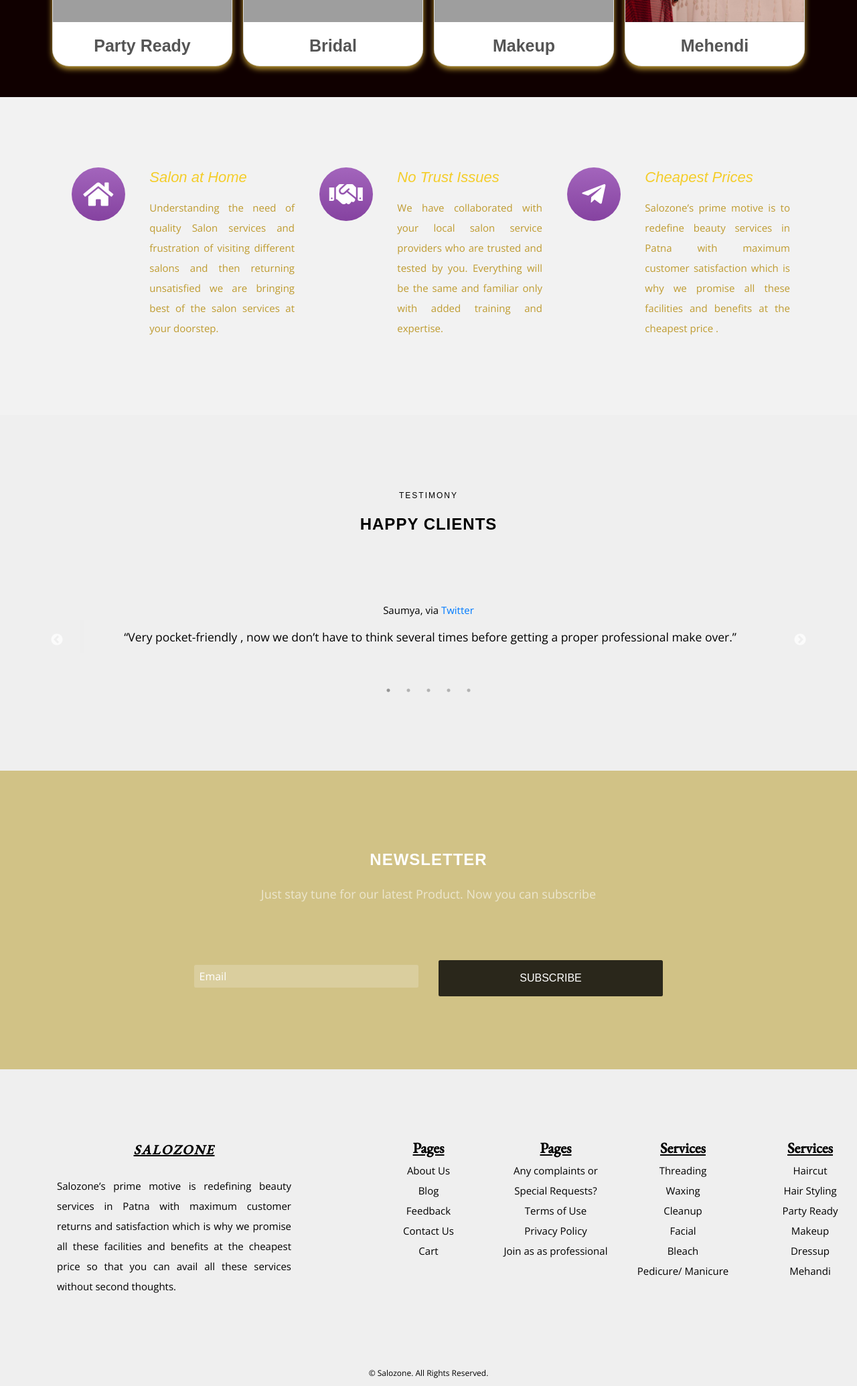
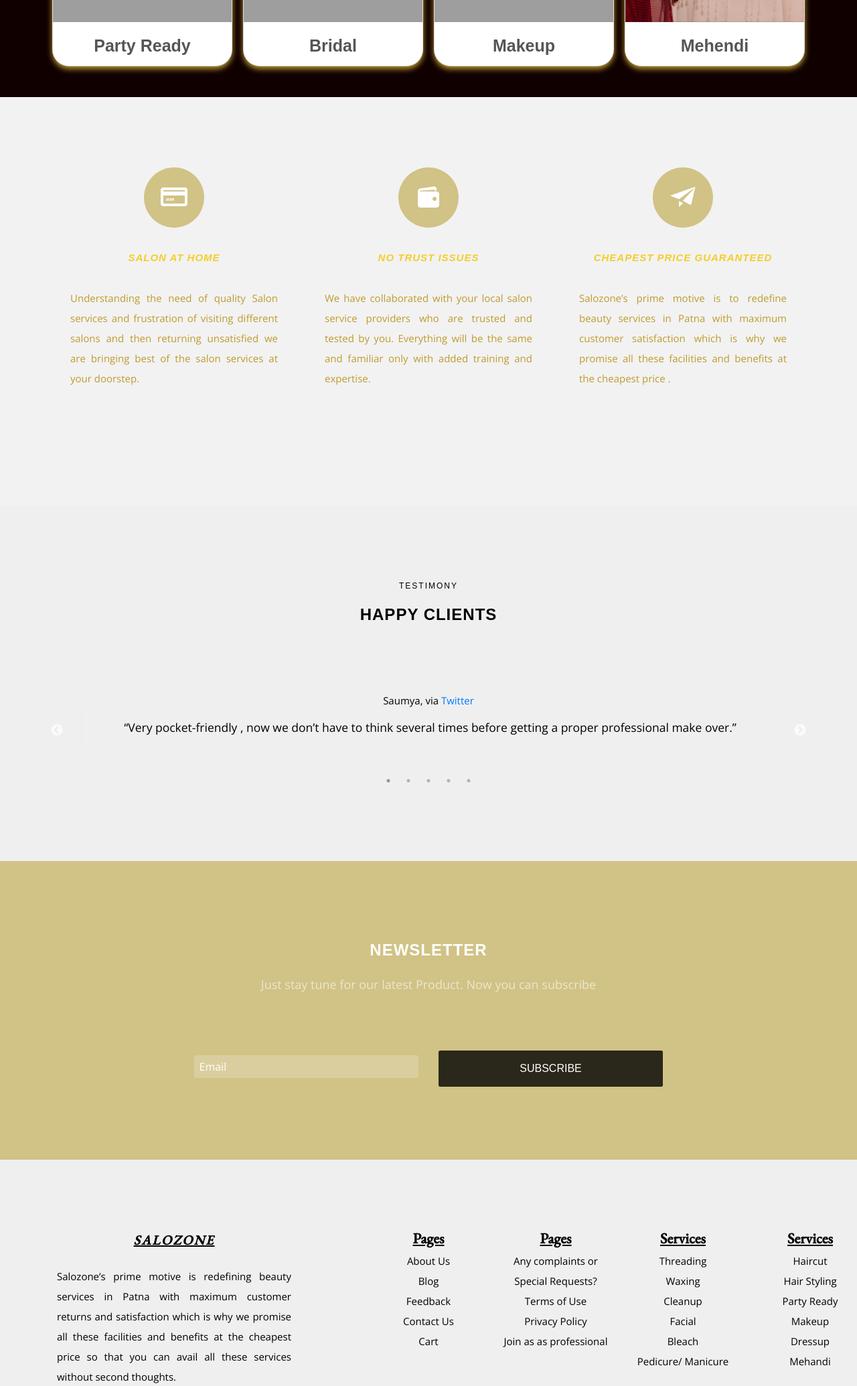
Before and after one commit to salozone/salozone, a PHP site: page / in a window 1280 px wide. Shown: the part 1631-3701 px from the top of the page at 67% size. Run offline with PHP 8.4, Linux system fonts and the light colour scheme; some libraries are stand-ins or nearby versions; some web fonts are replaced; grey boxes are pictures that could not be loaded.

Commit message:
Navbar and about section update

```diff
--- a/header.php
+++ b/header.php
@@ -181,6 +181,7 @@ if(isset($_COOKIE['isLogin']) && $_COOKIE['isLogin'] == 1) {
 		 					<?php } ?>
 
 						</li>
+
 						<?php if($_SERVER['REQUEST_URI']!='/salozone/index.php'&& $_SERVER['REQUEST_URI']!='/salozone/') { ?>
 						<li class="has-dropdown remove">
 							<a style="font-family: Open Sans, helvetica; color:#000000;">Services</a>
@@ -213,6 +214,25 @@ if(isset($_COOKIE['isLogin']) && $_COOKIE['isLogin'] == 1) {
 											<span class="col-md-5 col-xs-6 text-center menu-1 navicon">
 							 					<ul>
 													<span class="whatsapp">
+														<li class="has-dropdown">
+															<a>Services</a>
+															<ul class="dropdown">
+																<li><a href="single.php">Threading</a></li>
+																<li><a href="waxing.php">Waxing</a></li>
+																<li><a href="cleanup.php">Cleanup</a></li>
+																<li><a href="facial.php">Facial</a></li>
+																<li><a href="bleaching.php">Bleach</a></li>
+																<li><a href="pedicure.php">Pedicure/Manicure</a></li>
+																<li><a href="haricut.php">Haircut</a></li>
+																<li><a href="hairstyling.php">Hair Care</a></li>
+																<li><a href="partyready.php">Party Ready</a></li>
+																<li><a href="makeup.php">Bridal</a></li>
+																<li><a href="dressup.php">Dress Up</a></li>
+																<li><a href="mehandi.php">Mehandi</a></li>
+															</ul>
+														</li>
+														<li><a href="about.php">About Us</a></li>
+														<li><a href="contact.php">Contact Us</a></li>
 														<?php
 														if(isset($_COOKIE['isLogin']) && $_COOKIE['isLogin'] == 1) { ?>
 															<li><a href="#">Hello <?php echo $userName; ?></a></li>
@@ -233,8 +253,6 @@ if(isset($_COOKIE['isLogin']) && $_COOKIE['isLogin'] == 1) {
 						</li>
 					</ul>
 	</nav>
-
-
 
 
 
--- a/index.php
+++ b/index.php
@@ -269,45 +269,34 @@
 
 
 
-      <div id="fh5co-services" class="abtsal fh5co-bg-section">
+        <div id="fh5co-services" class="fh5co-bg-section">
 		<div class="container">
-        <div class="col-md-4 section-1-box wow fadeInUp">
 			<div class="row">
-            <div class="col-md-4">
-              <div class="section-1-box-icon">
-                <i class="fas mt-4 fa-home"></i>
+				<div class="col-md-4 col-sm-4 text-center">
+					<div class="feature-center " data-animate-effect="fadeIn">
+						<span class="icon">
+							<i class="icon-credit-card"></i>
+						</span>
+						<h3 style="color:#f4cd2a;">SALON AT HOME</h3>
+						<p style="color:#bf9b30">Understanding the need of quality Salon services and frustration of visiting different salons and then returning unsatisfied we are bringing best of the salon services at your doorstep.</p>
+
 					</div>
 				</div>
-            <div class="col-md-8 wow fadeInUp">
-                <h3 style="color:#f4cd2a;">Salon at Home</h3>
-                <p style="color:#bf9b30">Understanding the need of quality Salon services and frustration of visiting different salons and then returning unsatisfied
-                  we are bringing best of the salon services at your doorstep.</p>
+				<div class="col-md-4 col-sm-4 text-center">
+					<div class="feature-center " data-animate-effect="fadeIn">
+						<span class="icon">
+							<i class="icon-wallet"></i>
+						</span>
+						<h3 style="color:#f4cd2a;">NO TRUST ISSUES</h3>
+						<p style="color:#bf9b30">We have collaborated with your local salon service providers who are trusted and tested by you. Everything will be the same and familiar only with added training and expertise.</p>
 					</div>
 				</div>
-          </div>
-          <div class="col-md-4 section-1-box wow fadeInDown">
-          <div class="row">
-            <div class="col-md-4">
-              <div class="section-1-box-icon">
-                <i class="fas mt-4 fa-handshake"></i>
-              </div>
-            </div>
-            <div class="col-md-8">
-                <h3 style="color:#f4cd2a;">No Trust Issues</h3>
-                <p style="color:#bf9b30">We have collaborated with your local salon service providers who are trusted and tested by you. Everything will be the same and
-                   familiar only with added training and expertise.</p>
-              </div>
-            </div>
-          </div>
-          <div class="col-md-4 section-1-box wow fadeInUp">
-          <div class="row">
-            <div class="col-md-4">
-              <div class="section-1-box-icon">
-                <i class="fab mt-4 fa-telegram-plane"></i>
-              </div>
-            </div>
-            <div class="col-md-8">
-                <h3 style="color:#f4cd2a">Cheapest Prices</h3>
+				<div class="col-md-4 col-sm-4 text-center">
+					<div class="feature-center " data-animate-effect="fadeIn">
+						<span class="icon">
+							<i class="icon-paper-plane"></i>
+						</span>
+						<h3 style="color:#f4cd2a;">CHEAPEST PRICE GUARANTEED</h3>
 						<p style="color:#bf9b30">Salozone’s prime motive is to redefine beauty services in Patna with maximum customer satisfaction which is why we
                promise all these facilities and benefits at the cheapest price .</p>
 					</div>
@@ -315,6 +304,7 @@
 			</div>
 		</div>
 	</div>
+
 
       <div id="fh5co-testimonial" class="fh5co-bg-section">
         <div class="container">
```
Lines whose indentation alone changed are shown as unchanged.
